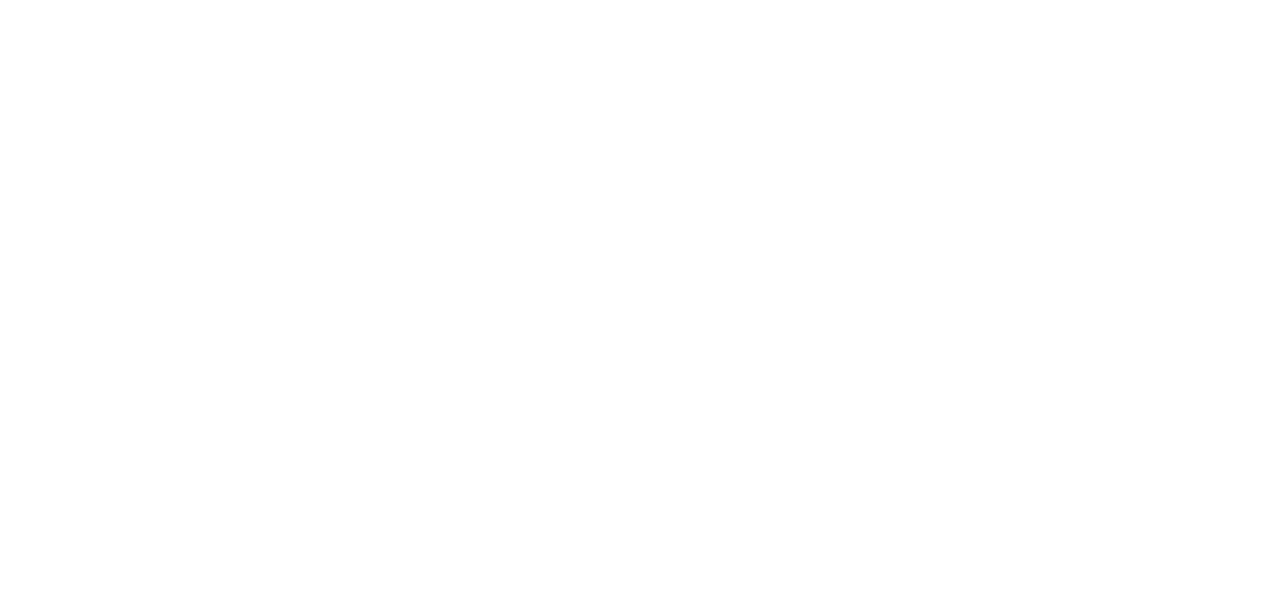
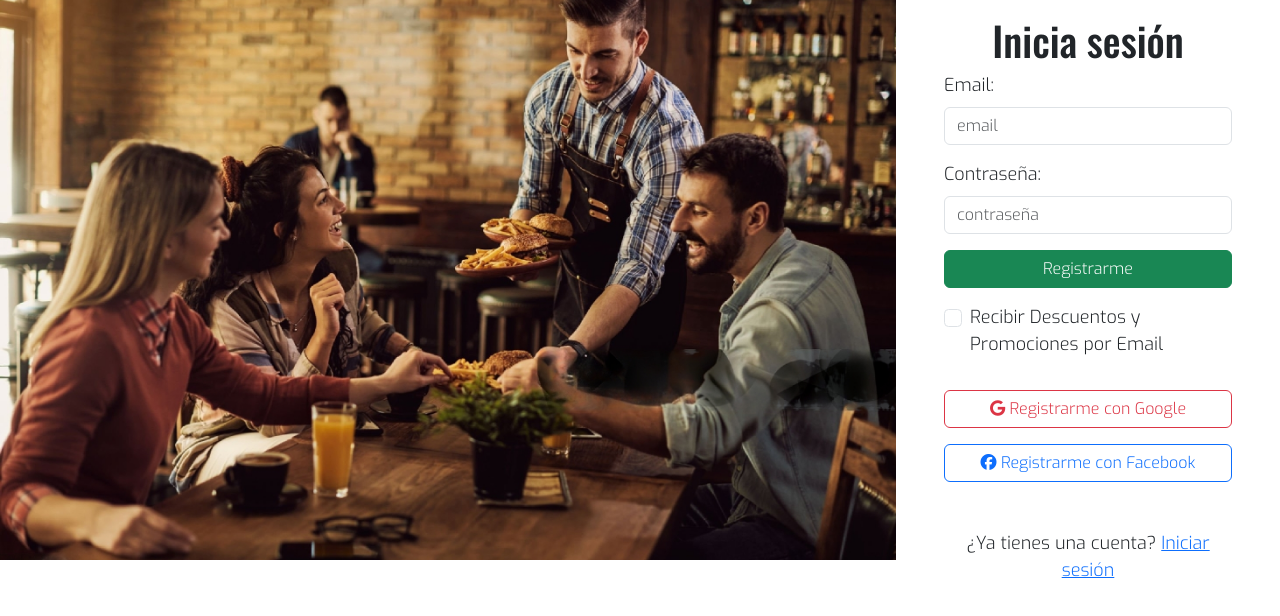
Before and after one commit to brunomry/frontendProyectoFinal_RollingCode, a React (Vite) app: page /login in a window 1280 px wide. Before the commit this address had no page. Shown: the top 616 px of the page. Built offline with nearby package versions, Linux system fonts and the light colour scheme.

Commit message:
se realizo el maquetado basico y estilos basicos del login

```diff
--- a/src/App.jsx
+++ b/src/App.jsx
@@ -11,6 +11,7 @@ import { BrowserRouter, Route, Routes } from "react-router-dom";
 // import MenuNavegacion from "./components/common/MenuNavegacion";
 // import Pedido from './components/pages/Pedido';
 // import Inicio from "./components/pages/Inicio"
+import Login from "./components/pages/Login";
 
 function App() {
   return (
@@ -27,7 +28,7 @@ function App() {
           <Route path="/administrador/productos/crearProducto" element={<FormularioProducto />}></Route>
           <Route path="/administrador/productos/editarProducto/id" element={<FormularioProducto />}></Route>
           <Route path="/administrador/productos/verProducto/id" element={<FormularioProducto />}></Route> */}
-          {/* <Route exact path="/login" element={<Login></Login>}></Route> */}
+          <Route exact path="/login" element={<Login></Login>}></Route>
           <Route exact path="/registro" element={<Registro></Registro>}></Route>
           {/* <Route exact path="/miPedido" element={<Pedido></Pedido>}></Route>
           <Route exact path="/nosotros" element={<Nosotros></Nosotros>}></Route>
--- a/src/components/pages/Login.jsx
+++ b/src/components/pages/Login.jsx
@@ -1,9 +1,45 @@
-import React from 'react';
+import { Button, Form, FormCheck } from "react-bootstrap";
+import { Link } from "react-router-dom";
+import imgLogin from "../../assets/imgLogin.jpeg"
+import "../../styles/login.css"
 
 const Login = () => {
   return (
-    <div>
-
+    <div className="d-flex">
+      <section className="d-none d-sm-block">
+        <img src={imgLogin} alt="imagen del login" className="imgRegistro" />
+      </section>
+      <section className="sectionRegistro bg-white">
+        <div className="text-center">
+          <h1 className="mt-3">Inicia sesión</h1>
+        </div>
+        <Form className="px-2 px-md-5 formText">
+          <Form.Group className="mb-3" controlId="formBasicEmail">
+            <Form.Label>Email:</Form.Label>
+            <Form.Control type="email" placeholder="email" />
+          </Form.Group>
+          <Form.Group className="mb-3" controlId="formBasicPassword">
+            <Form.Label>Contraseña:</Form.Label>
+            <Form.Control type="password" placeholder="contraseña" />
+          </Form.Group>
+          <Button className="w-100 mb-3" variant="success" type="submit">
+            Registrarme
+          </Button>
+          <div className="d-flex mb-3">
+            <FormCheck className="pe-2"></FormCheck>
+            <p>Recibir Descuentos y Promociones por Email</p>
+          </div>
+          <a href="#" className="btn btn-outline-danger w-100 mb-3">
+          <i className="fa-brands fa-google"></i> Registrarme con Google
+          </a>
+          <a href="#" className="btn btn-outline-primary w-100 mb-3 mb-md-5">
+          <i className="fa-brands fa-facebook"></i> Registrarme con Facebook
+          </a>
+          <p className="text-center">
+            ¿Ya tienes una cuenta? <Link to={"/login"}>Iniciar sesión</Link>
+          </p>
+        </Form>
+      </section>
     </div>
   );
 };
--- a/src/styles/login.css
+++ b/src/styles/login.css
@@ -0,0 +1,45 @@
+@import url('https://fonts.googleapis.com/css2?family=Exo:ital,wght@0,300;1,300&family=Oswald:wght@500&display=swap');
+
+.containerRegister{
+    width: 100%;
+    height: 70vh;
+}
+
+.logo{
+    width: 200px;
+}
+
+.sectionRegistro{
+    width: 100%;
+    font-family: "Exo", sans-serif;
+}
+
+@media all and (min-width:576px){
+    .imgLogin{
+        width: 50vw;
+        object-fit: cover;
+        height: 70vh;
+    }
+    .sectionRegistro{
+        width: 50vw;
+    }
+}
+
+@media all and (min-width:768px){
+    .formText{
+        font-size: 18px;
+    }
+}
+@media all and (min-width:992px){
+
+}
+@media all and (min-width:1200px){
+    .imgLogin{
+        width: 70vw;
+        object-fit: cover;
+        height: 70vh;
+    }
+    .sectionRegistro{
+        width: 30vw;
+    }
+}
```
Also changed, not shown: src/assets/imgLogin.jpeg (added).
